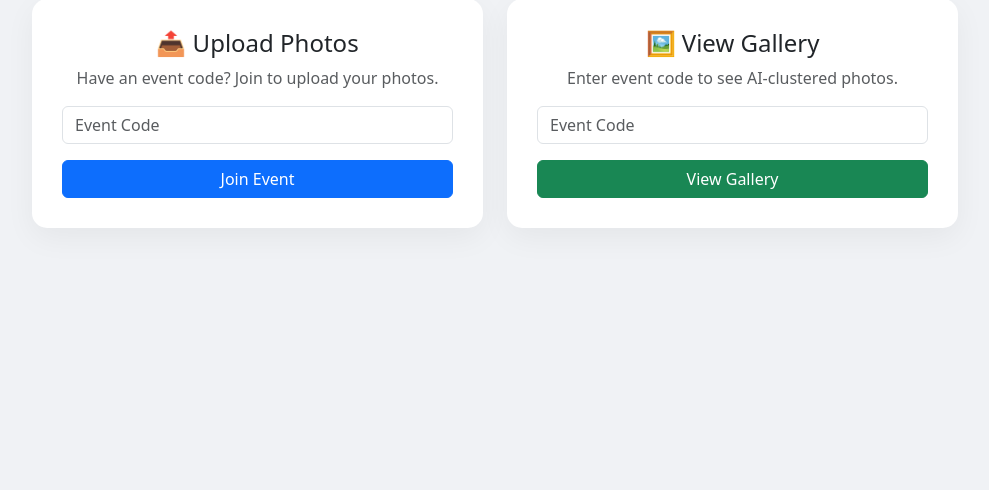
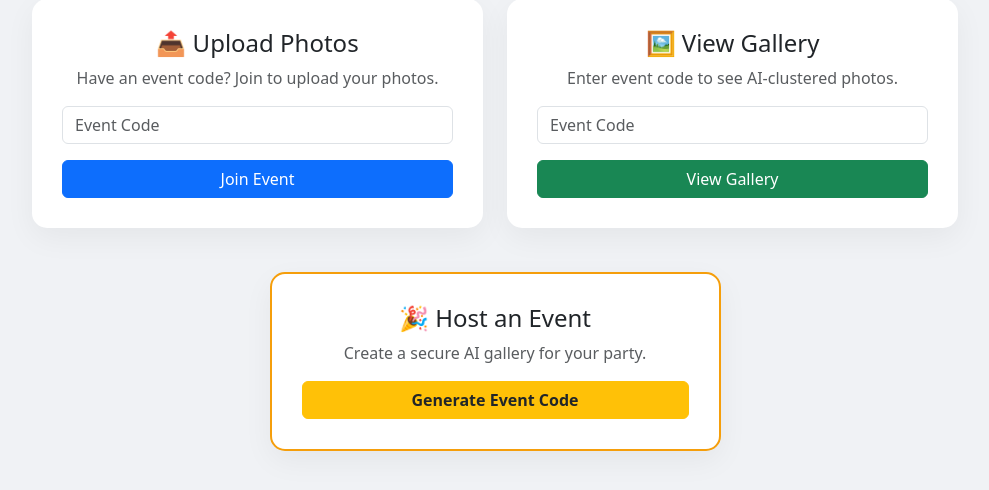
Before and after one commit to PrashantRohilla02/GiftGallery, a Flask app: page /hub in a window 1280 px wide. Shown: the part 185-675 px from the top of the page, without its empty margins (145-1134 px from the left). Run offline with Flask 3, Linux system fonts and the light colour scheme; a user stored in the database is signed in.

Commit message:
Implement photo upload and gallery features with event hosting capabilities

```diff
--- a/app.py
+++ b/app.py
@@ -1,6 +1,8 @@
 import os
 import sqlite3
-from flask import Flask, render_template, request, redirect, session, url_for
+import random
+import string
+from flask import Flask, render_template, request, redirect, session, url_for, send_from_directory
 from werkzeug.security import generate_password_hash, check_password_hash
 
 app = Flask(__name__)
@@ -34,6 +36,17 @@ def init_db():
                 event_code TEXT UNIQUE NOT NULL,
                 host_id INTEGER,
                 FOREIGN KEY (host_id) REFERENCES users (id)
+            )
+        ''')
+
+        # 3. Photos Table
+        cursor.execute('''
+            CREATE TABLE IF NOT EXISTS photos (
+                id INTEGER PRIMARY KEY AUTOINCREMENT,
+                filename TEXT NOT NULL,
+                event_code TEXT NOT NULL,
+                uploader_id INTEGER,
+                FOREIGN KEY (uploader_id) REFERENCES users (id)
             )
         ''')
         conn.commit()
@@ -99,32 +112,103 @@ def join_event():
 
 @app.route('/gallery', methods=['POST'])
 def view_gallery():
-    if 'user' not in session:
+    if 'user' not in session or 'user_id' not in session:
         return redirect(url_for('login'))
+
     entered_code = request.form.get('gallery_code')
-    return f"<h3>Showing Gallery for Event: {entered_code}</h3><br><a href='/hub'>Back to Hub</a>"
+    current_user_id = session['user_id']
+
+    with sqlite3.connect('giftgallery.db') as conn:
+        cursor = conn.cursor()
+
+        # 1. Pata karo ki is event ka Host (malik) kaun hai
+        cursor.execute("SELECT host_id FROM events WHERE event_code = ?", (entered_code,))
+        event_row = cursor.fetchone()
+
+        if not event_row:
+            return "<h3>Invalid Event Code!</h3><br><a href='/hub'>Back to Hub</a>"
+
+        host_id = event_row[0]
+
+        # 2. HOST VIEW: Agar current user hi host hai, toh saari photos dikhao
+        if current_user_id == host_id:
+            cursor.execute("SELECT filename FROM photos WHERE event_code = ?", (entered_code,))
+            photos_data = cursor.fetchall()
+            photos_list = [row[0] for row in photos_data]
+            return render_template('gallery.html', event_code=entered_code, photos=photos_list, role="Host")
+
+        # 3. GUEST VIEW: Yahan humara AI DeepFace wala jaadu aayega
+        else:
+            return f"""
+            <div style="text-align:center; margin-top:50px; font-family:sans-serif;">
+                <h2>🔒 Private AI Gallery</h2>
+                <p>Event Code: <b>{entered_code}</b></p>
+                <p>You are joining as a Guest. To protect everyone's privacy, you can only see photos that have YOUR face in them.</p>
+                <button style="padding:10px 20px; background:#3b82f6; color:white; border:none; border-radius:5px; font-weight:bold;">
+                    Step 1: Upload Your Selfie to Match
+                </button>
+                <br><br>
+                <p style="color:gray; font-size:12px;">(AI DeepFace Engine integration pending...)</p>
+                <a href='/hub'>Back to Hub</a>
+            </div>
+            """
+@app.route('/uploads/<filename>')
+def uploaded_file(filename):
+    return send_from_directory(app.config['UPLOAD_FOLDER'], filename)
 
 @app.route('/upload', methods=['POST'])
 def upload_photo():
-    if 'user' not in session:
+    if 'user' not in session or 'user_id' not in session:
         return redirect(url_for('login'))
+
+    # 'photo' ki jagah form se multiple files aayengi
     if 'photo' not in request.files:
         return "No photo uploaded!", 400
 
-    file = request.files['photo']
+    files = request.files.getlist('photo')  # getlist() sari photos ek list me le aayega
     event_code = request.form.get('event_code')
+    uploaded_count = 0
 
-    if file and file.filename != '':
-        file_path = os.path.join(app.config['UPLOAD_FOLDER'], file.filename)
-        file.save(file_path)
-        return f"<h3>Photo uploaded by {session['user']} for event {event_code}!</h3><br><a href='/hub'>Back to Hub</a>"
+    with sqlite3.connect('giftgallery.db') as conn:
+        cursor = conn.cursor()
 
-    return "No selected file", 400
+        # Har ek photo par loop chalayenge
+        for file in files:
+            if file and file.filename != '':
+                filename = file.filename
+                file_path = os.path.join(app.config['UPLOAD_FOLDER'], filename)
+                file.save(file_path)
+
+                # Database me entry
+                cursor.execute("INSERT INTO photos (filename, event_code, uploader_id) VALUES (?, ?, ?)",
+                               (filename, event_code, session['user_id']))
+                uploaded_count += 1
+
+        conn.commit()
+
+    return f"<h3>{uploaded_count} Photos successfully added to Event: {event_code}!</h3><br><a href='/hub'>Back to Hub</a>"
 
 @app.route('/logout')
 def logout():
     session.pop('user', None)
     return redirect(url_for('login'))
 
+@app.route('/create_event', methods=['POST'])
+def create_event():
+    if 'user' not in session or 'user_id' not in session:
+        return redirect(url_for('login'))
+
+    # 6-character ka random uppercase aur number wala code generate karo
+    event_code = ''.join(random.choices(string.ascii_uppercase + string.digits, k=6))
+
+    with sqlite3.connect('giftgallery.db') as conn:
+        cursor = conn.cursor()
+        # Naya code aur user_id (host) ko database ki 'events' table me save karo
+        cursor.execute("INSERT INTO events (event_code, host_id) VALUES (?, ?)", (event_code, session['user_id']))
+        conn.commit()
+
+    # Code banne ke baad seedha dashboard par bhej do
+    return render_template('dashboard.html', event_code=event_code)
+
 if __name__ == '__main__':
-    app.run(debug=True)
+    app.run(host='0.0.0.0', port=5000, debug=True)
--- a/templates/dashboard.html
+++ b/templates/dashboard.html
@@ -80,10 +80,10 @@
                   value="{{ event_code }}"
                 />
                 <input
-                  class="form-control mb-3"
                   type="file"
                   name="photo"
-                  accept="image/*"
+                  class="form-control mb-3"
+                  multiple
                   required
                 />
                 <button type="submit" class="btn btn-upload w-100">
--- a/templates/hub.html
+++ b/templates/hub.html
@@ -71,6 +71,21 @@
             </form>
           </div>
         </div>
+        <!-- Option 3: Create New Event -->
+        <div class="col-md-5 mt-4">
+          <div class="hub-card" style="border: 2px solid #f59e0b">
+            <h4>🎉 Host an Event</h4>
+            <p class="text-muted">Create a secure AI gallery for your party.</p>
+            <form action="/create_event" method="POST">
+              <button
+                type="submit"
+                class="btn btn-warning w-100 text-dark fw-bold"
+              >
+                Generate Event Code
+              </button>
+            </form>
+          </div>
+        </div>
       </div>
     </div>
   </body>
```
Also changed, not shown: templates/gallery.html (added, +72 -0 lines), giftgallery.db.
